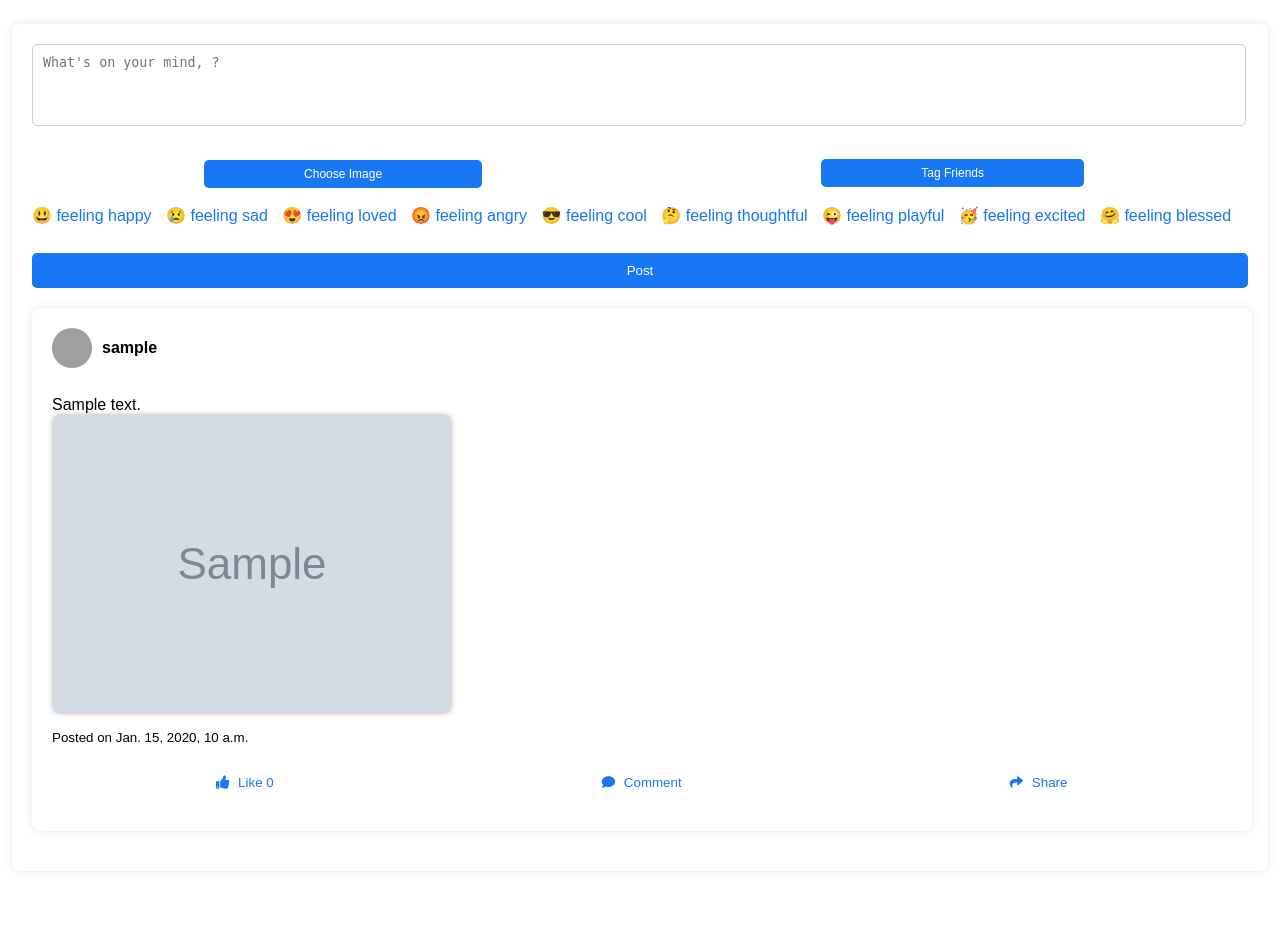
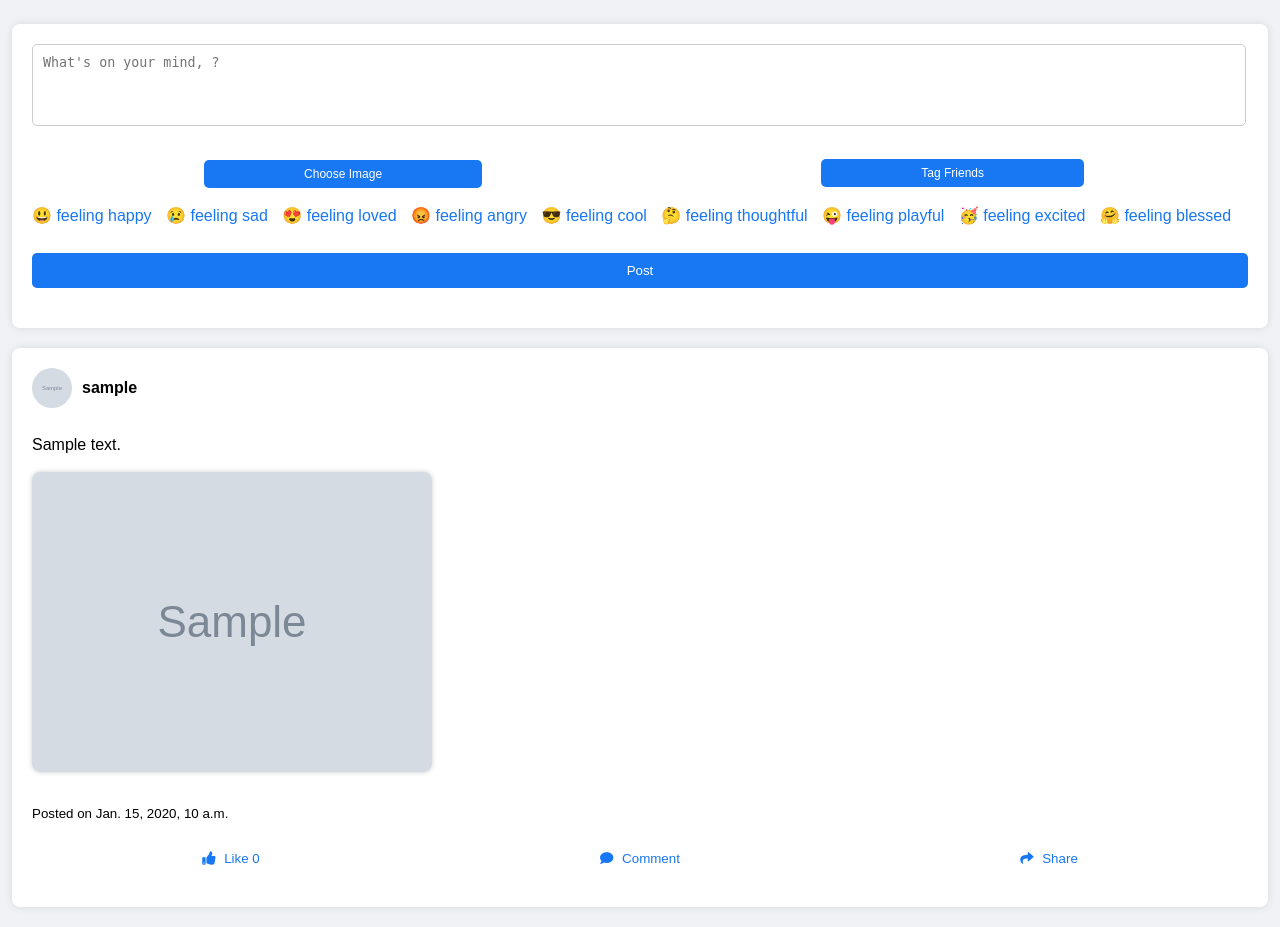
Before and after one commit to malithi19/Social-Network, a Django app: page /newsfeed/ in a window 1280 px wide. Shown: the part 50-977 px from the top of the page. Before the commit the page ends 839 px from the top, so only its background shows below. Run offline with Django 5.2, Linux system fonts and the light colour scheme; tables that the repository leaves empty hold one stand-in row (values such as "Sample post"); grey boxes marked "Sample" are stand-in pictures; grey boxes are pictures that could not be loaded.

Commit message:
update newsfeed.html

```diff
--- a/social/Templates/newsfeed.html
+++ b/social/Templates/newsfeed.html
@@ -10,6 +10,7 @@
     <style>
 	    body {
             font-family: Arial, sans-serif;
+            background-color: #f0f2f5;
         }
 
         .main-content {
@@ -88,7 +89,8 @@
             border-radius: 8px;
             box-shadow: 0px 0px 10px rgba(0, 0, 0, 0.1);
             margin-bottom: 20px;
-            width: 97%;
+            max-width: 95%;
+            margin: 20px auto;
         }
 
         .post .post-header {
@@ -307,8 +309,10 @@
         <button onclick="postStatus()">Post</button>
         <br>
         <div id="preview-image" class="post-image" style="display: none;">
+            <br>
             <img id="preview-img" src="#" alt="Preview Image">
         </div>
+    </div>
     </div>
 
     <div id="news-feed">
@@ -316,7 +320,7 @@
         <!-- Example post -->
         <div class="post">
             <div class="post-header">
-                <img src="{% if post.author.profile_picture %}{{ post.author.profile_picture.url }}{% else %}default_user_image.jpg{% endif %}" alt="User Image">
+                <img src="{% if post.author.profile.picture %}{{ post.author.profile.picture.url }}{% else %}default_user_image.jpg{% endif %}" alt="User Image">
                 <span class="username">{{ post.author.username }}</span>
             </div>
             <br>
@@ -324,9 +328,11 @@
                 <p>{{ post.content }}</p>
                 {% if post.image %}
                 <div class="post-image">
+                    <br>
                     <img src="{{ post.image.url }}" alt="Post Image">
                 </div>
                 {% endif %}
+                <br>
                 <p><small>Posted on {{ post.created_at }}</small></p>
             </div>
             <br>
@@ -341,7 +347,7 @@
         </div>
         {% endfor %}
     </div>
-</div>
+
 
 <!-- Popup overlay for comments -->
 <div class="popup-overlay" id="commentsPopup" onclick="hideCommentsPopup(event)">
```
